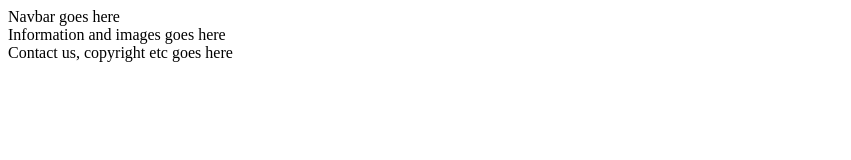
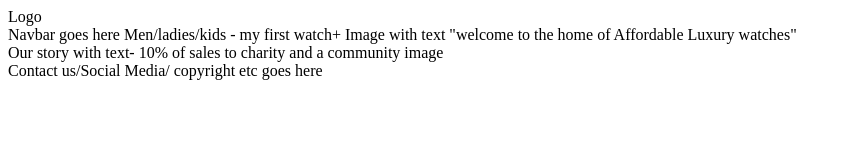
Before and after one commit to pshumgti/ALW-MS1, a plain HTML site: page index.html in a window 1280 px wide. Shown: the whole page, without its empty margins (0-851 px from the left). Drawn offline with Linux system fonts and the light colour scheme.

Commit message:
adding basic basic structure to header/section and footer

```diff
--- a/index.html
+++ b/index.html
@@ -8,15 +8,17 @@
 </head>
 <body>
     <header>
-    Navbar goes here
+    Logo
+    <br>
+    Navbar goes here Men/ladies/kids - my first watch+ Image with text "welcome to the home of Affordable Luxury watches"
     </header>
 
     <section>
-    Information and images goes here
+    Our story with text- 10% of sales to charity and a community image
 
     </section>
     <footer>
-    Contact us, copyright etc goes here
+    Contact us/Social Media/ copyright etc goes here
     </footer>
 
 </body>
```
